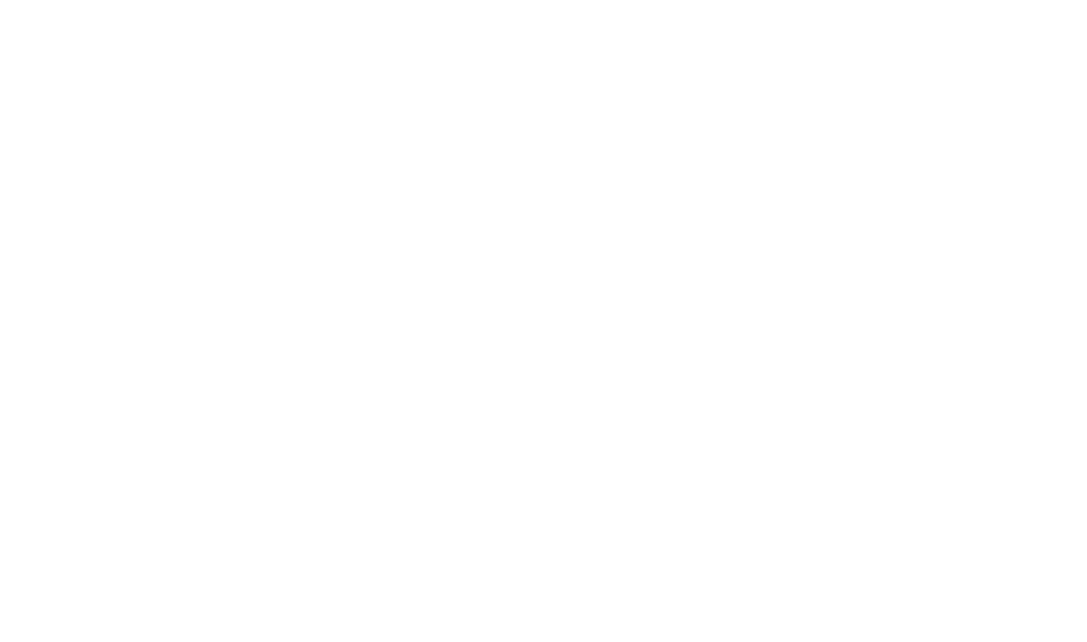
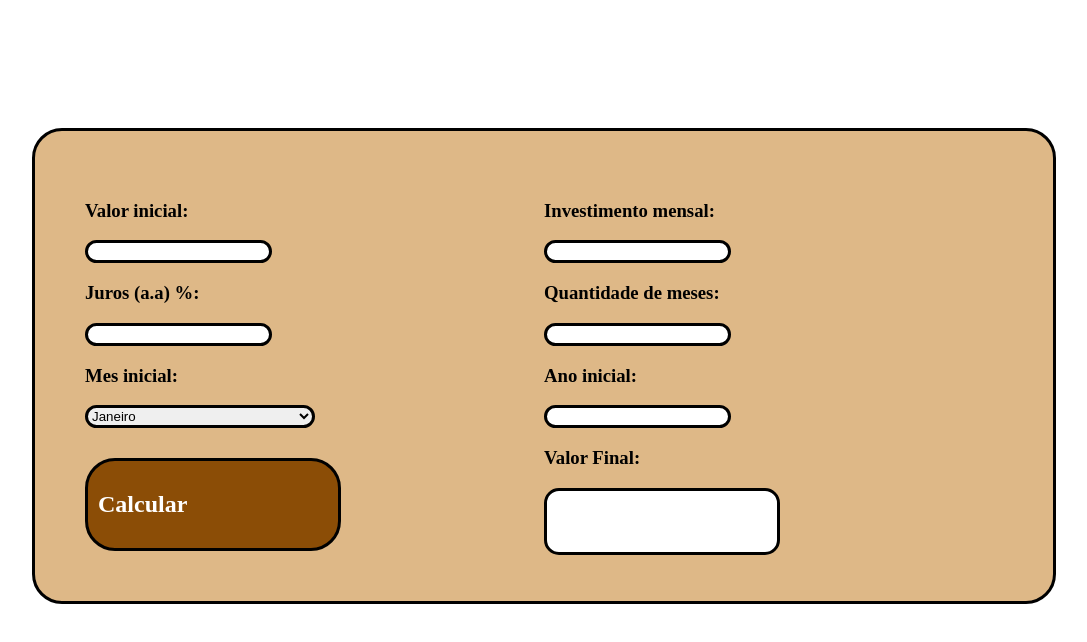
Before and after one commit to Candoti01/GitHub, a plain HTML site: page ProjJurosCompostos/index.html in a window 1280 px wide. Shown: the whole page, without its empty margins (96-1183 px from the left). Drawn offline with Linux system fonts and the light colour scheme.

Commit message:
Base da calculadora

```diff
--- a/ProjJurosCompostos/index.html
+++ b/ProjJurosCompostos/index.html
@@ -1,17 +1,83 @@
 <!-- Novo Projeto - Juros compostos - HTMl-->
 <!-- Arquivo Index.html -->
- <!-- Autor [Roger Andre Candoti Junior] -->
+<!-- Autor [Roger Andre Candoti Junior] -->
 
 <!DOCTYPE html>
 <html lang="en">
+
 <head>
     <meta charset="UTF-8">
     <meta name="viewport" content="width=device-width, initial-scale=1.0">
     <title>Document</title>
+    <link rel="stylesheet" href="style.css">
 </head>
+
 <body>
-    <header>
-        <!-- Aqui é o cabeçalho -->
-    </header>
+    <main>
+        <section id="calculadora">
+            <div class="campos" id="campo-valor">
+                <h3>
+                    Valor inicial:
+                </h3>
+                <input type="number" id="valor_inicial">
+            </div>
+            <div class="campo" id="campo-invmen">
+                <h3>
+                    Investimento mensal:
+                </h3>
+                <input type="number" id="inv-mensal">
+            </div>
+            <div class="campo" id="campo-juros.a">
+                <h3>
+                    Juros (a.a) %:
+                </h3>
+                <input type="number" id="juros-a.a">
+            </div>
+            <div class="campo" id="campo-qntmeses">
+                <h3>
+                    Quantidade de meses:
+                </h3>
+                <input type="number" id="qnt-meses">
+            </div>
+            <div class="campo" id="campo-mesini">
+                <h3>
+                    Mes inicial:
+                </h3>
+                <select>
+                    <option value="janeiro">Janeiro</option>
+                    <option value="fevereiro">Fevereiro</option>
+                    <option value="marco">Março</option>
+                    <option value="abril">Abril</option>
+                    <option value="maio">Maio</option>
+                    <option value="junho">Junho</option>
+                    <option value="julho">Julho</option>
+                    <option value="agosto">Agosto</option>
+                    <option value="setembro">Setembro</option>
+                    <option value="outrubro">Outubro</option>
+                    <option value="novembro">Novembro</option>
+                    <option value="dezembro">Dezembro</option>
+                </select>
+            </div>
+            <div class="campo" id="campo-anoini">
+                <h3>
+                    Ano inicial:
+                </h3>
+                <input type="number" id="ano-ini">
+            </div>
+            <div class="campo" id="botao">
+                <h1>Calcular</h1>
+            </div>
+            <div class="campo" id="resultado">
+                <h3>
+                    Valor Final:
+                </h3>
+                <div id="resultado-final">
+
+                </div>
+            </div>
+        </section>
+        <script src="index.js"></script>
+    </main>
 </body>
+
 </html>
--- /dev/null
+++ b/ProjJurosCompostos/style.css
@@ -0,0 +1,42 @@
+body {
+    margin: 0;
+    padding: 0;
+}
+#calculadora {
+    border: solid black;
+    border-radius: 30px;
+    background-color: burlywood;
+    margin: 10%;
+    padding: 50px;
+    display: grid;
+    grid-template-columns: auto auto;
+}
+select {
+    width: 50%;
+    border: solid black;
+    border-radius: 20px;
+}
+input {
+    border: solid black;
+    border-radius: 30px;
+}
+#botao{
+    color: white;
+    background-color: rgb(139, 77, 6);
+    width: 50%;
+    padding: 10px;
+    margin-top: 30px;
+    border-radius: 30px;
+    border: solid black;
+}
+#botao:hover {
+    background-color: rgb(179, 97, 5);
+    cursor: pointer;
+}
+#resultado-final{
+    background-color: white;
+    border-radius: 15px;
+    border: solid black;
+    height: 50%;
+    width: 50%;
+}
```
Also changed, not shown: ProjJurosCompostos/index.js (added).
